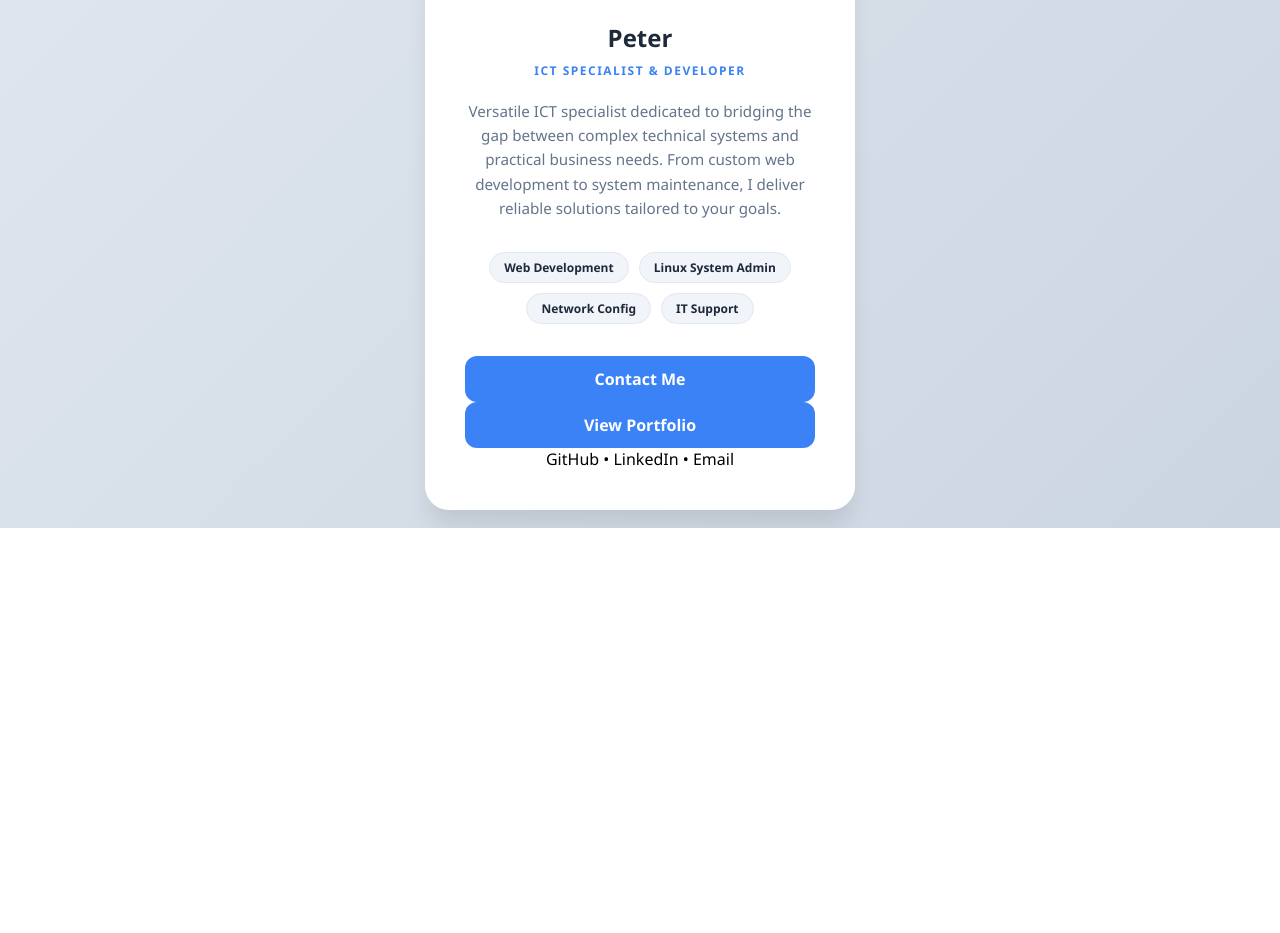
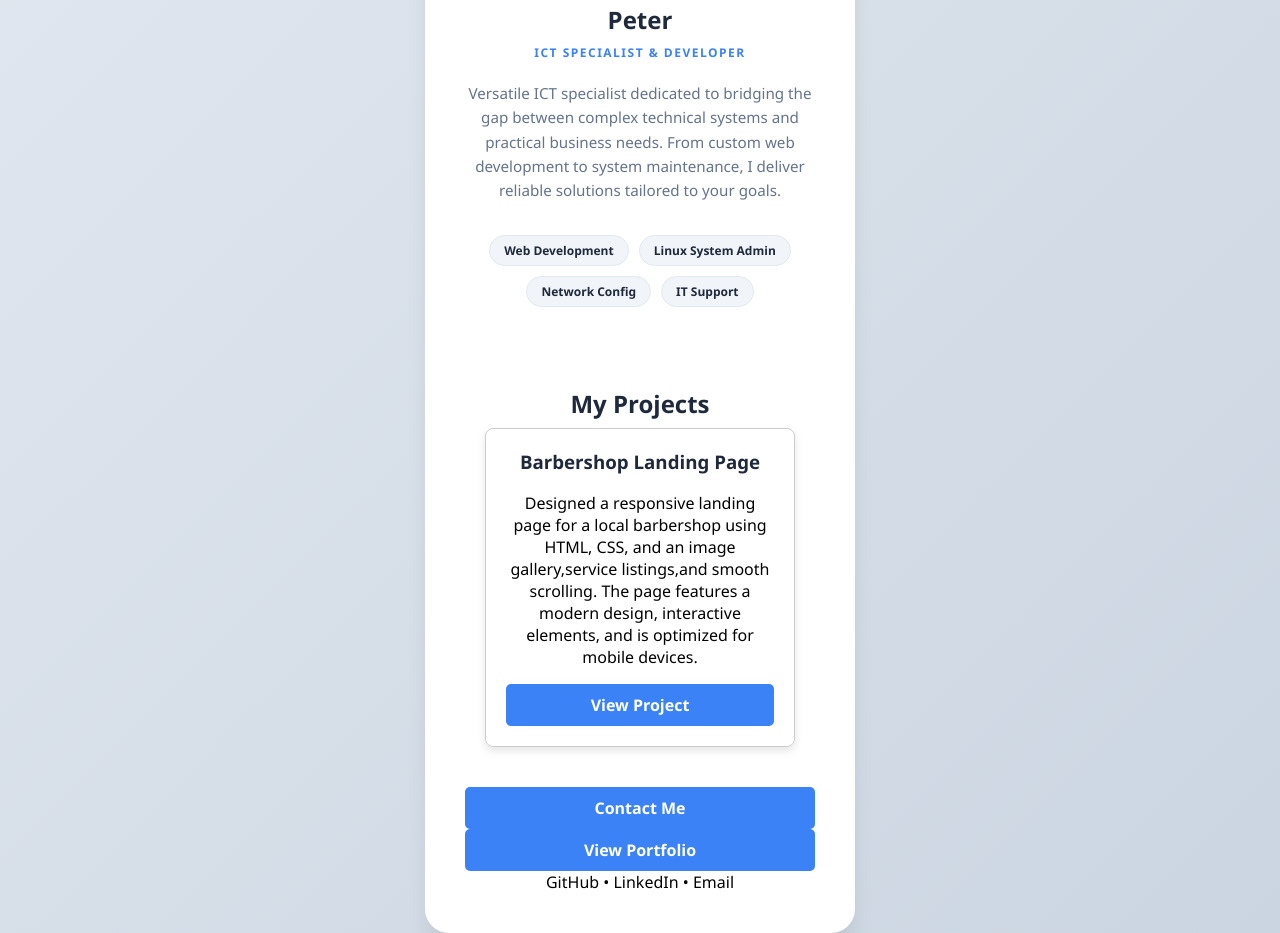
Before and after one commit to pinchezpeter/my-profile, a plain HTML site: page index.html in a window 1280 px wide. Shown: the part 272-1205 px from the top of the page. Before the commit the page ends 800 px from the top, so only its background shows below. Drawn offline with Linux system fonts and the light colour scheme.

Commit message:
Add files via upload

```diff
--- a/index.html
+++ b/index.html
@@ -27,7 +27,15 @@
             <li class="service-tag">Network Config</li>
             <li class="service-tag">IT Support</li>
         </ul>
+  <section id="projects">
+     <h2>My Projects</h2>
+        <div class="project-card">
+            <h3>Barbershop Landing Page</h3>
+            <p>Designed a responsive landing page for a local barbershop using HTML, CSS, and an image gallery,service listings,and smooth scrolling. The page features a modern design, interactive elements, and is optimized for mobile devices.</p>
 
+            <a href="https://pinchezpeter.github.io/barbershop-website/" target="_blank" class="btn">View Project</a>
+        </div>
+        </section>
         <div class="footer-links">
             <a href="mailto:peterbongymam@gmail.com" class="btn">Contact Me</a>
             <a href="#" class="btn">View Portfolio</a>
--- a/style.css
+++ b/style.css
@@ -151,3 +151,34 @@ h2 {
 .btn:hover {
     filter: brightness(1.2);
 }
+#projects{
+    padding: 40px 20px;
+    text-align: center;
+}
+  .project-card {
+    border: 1px solid #ccc;
+    border-radius: 8px;
+    box-shadow: 0 4px 8px  rgba(0, 0, 0, 0.1);
+    padding: 20px;
+    margin: 0 auto;
+    max-width: 400px;
+  }
+    .project-card h3 {
+        margin-top: 0;
+        color: var(--text-dark);
+    }
+    .btn {
+        display: inline-block;
+        background: var(--accent-color);
+        color: white;
+        padding: 10px 20px;
+        border-radius: 5px;
+        text-decoration: none;
+        font-weight: 600;
+        width: 100%;
+        box-sizing: border-box;
+        transition: background-color 0.3s ease;
+    }
+    .btn:hover {
+        background-color: #555; /* Darker blue on hover */
+    }
```
